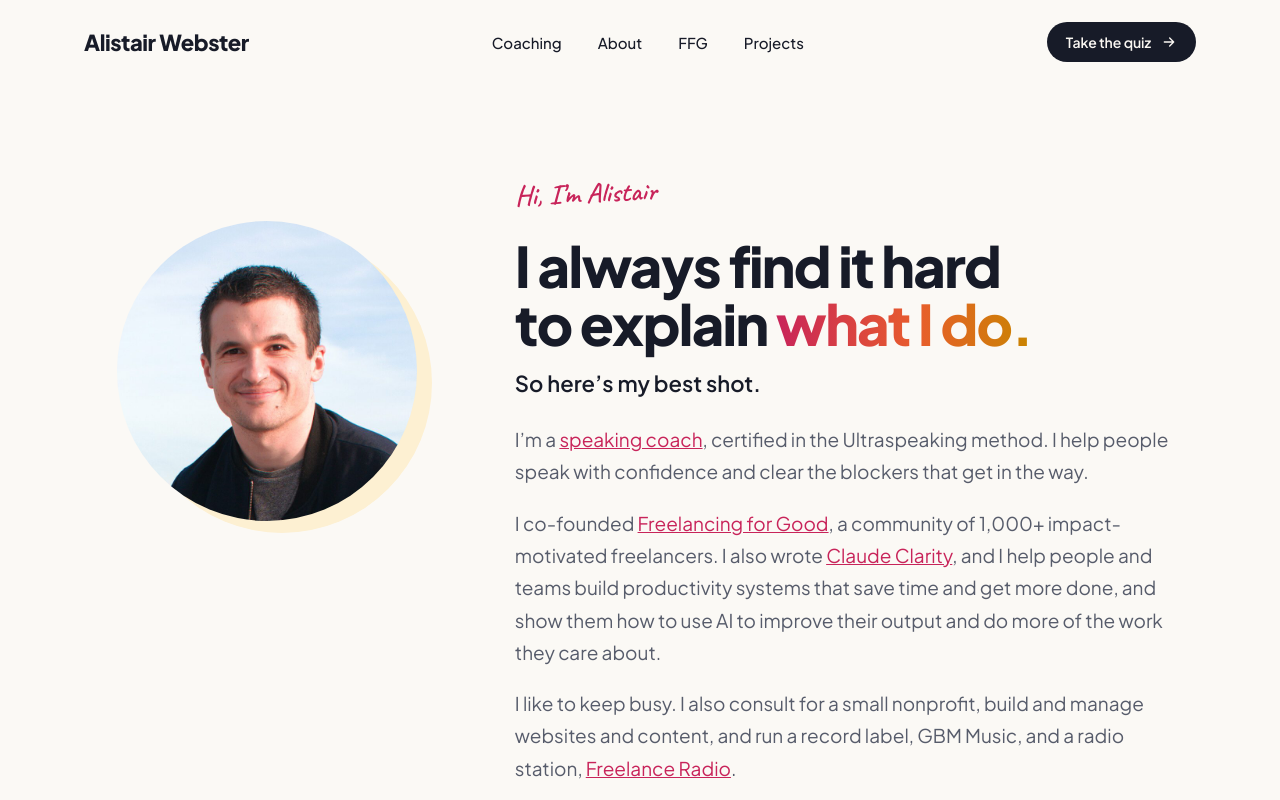
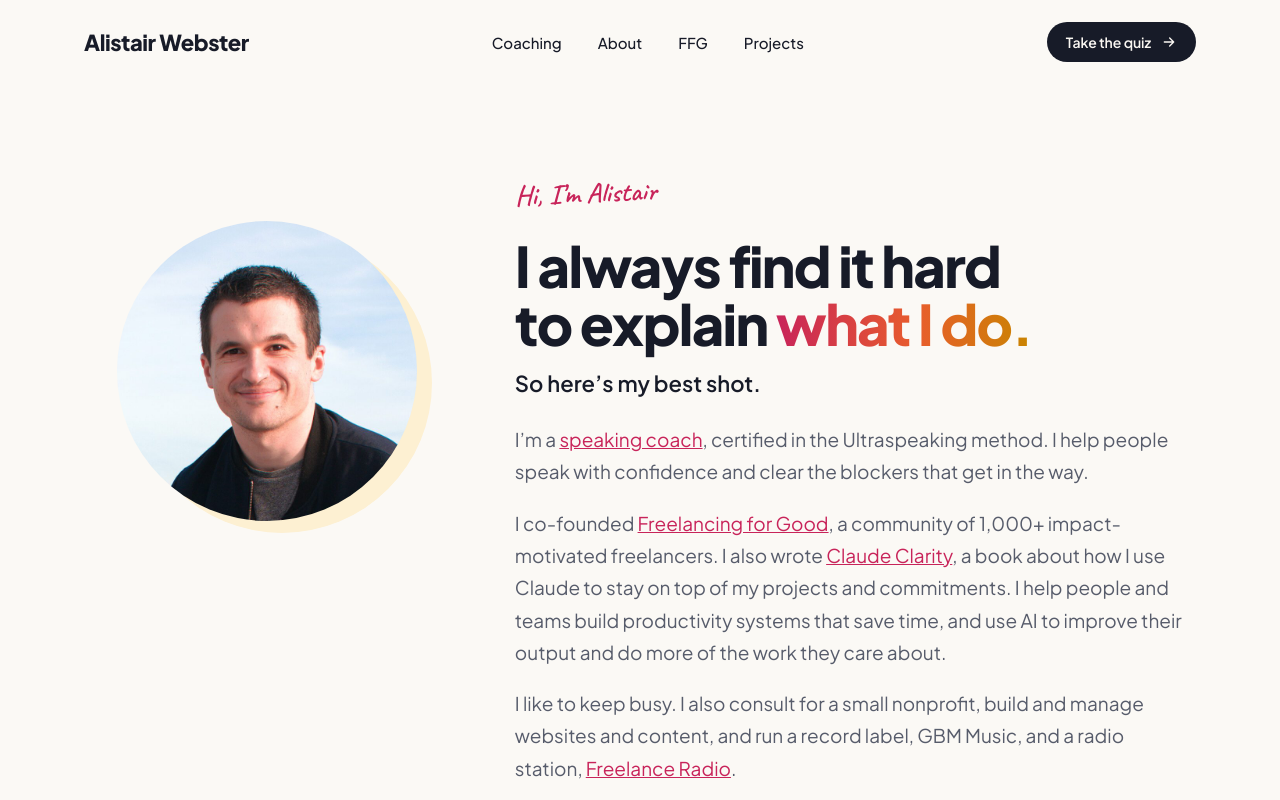
Before and after one commit to Webster-10101/aw-website, a Next.js app: page /about in a window 1280 px wide. Shown: the top 800 px of the page. Built offline with nearby package versions, Linux system fonts and the light colour scheme.

Commit message:
About: describe Claude Clarity; split productivity/AI sentence

```diff
--- a/app/(site)/about/page.tsx
+++ b/app/(site)/about/page.tsx
@@ -29,8 +29,9 @@ export default function AboutPage() {
               </p>
               <p>
                 I co-founded <a href="/ffg">Freelancing for Good</a>, a community of 1,000+ impact-motivated
-                freelancers. I also wrote <a href={LINKS.claudeClarity}>Claude Clarity</a>, and I help people and teams
-                build productivity systems that save time and get more done, and show them how to use AI to improve their output and do more of the work they care about.
+                freelancers. I also wrote <a href={LINKS.claudeClarity}>Claude Clarity</a>, a book about how I use Claude to
+                stay on top of my projects and commitments. I help people and teams build productivity systems that save
+                time, and use AI to improve their output and do more of the work they care about.
               </p>
               <p>
                 I like to keep busy. I also consult for a small nonprofit, build and manage websites and content, and run
```
